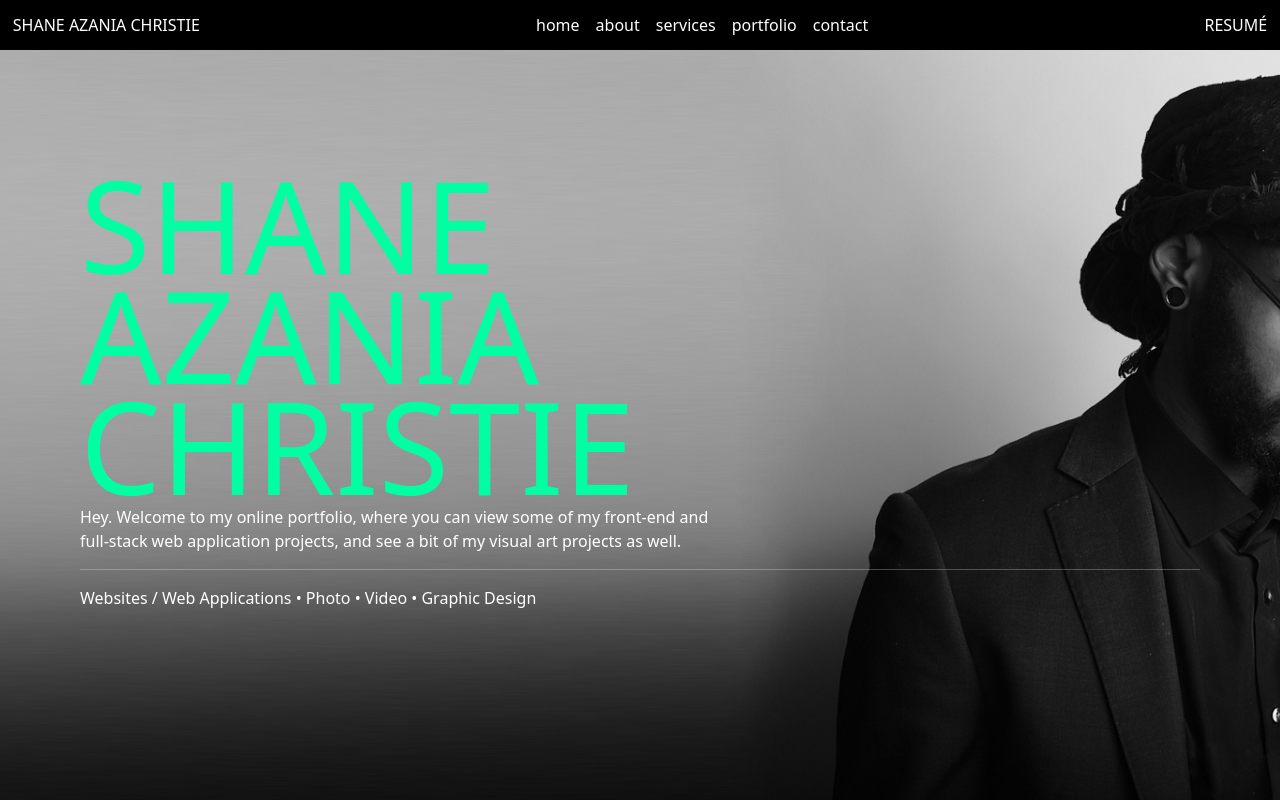
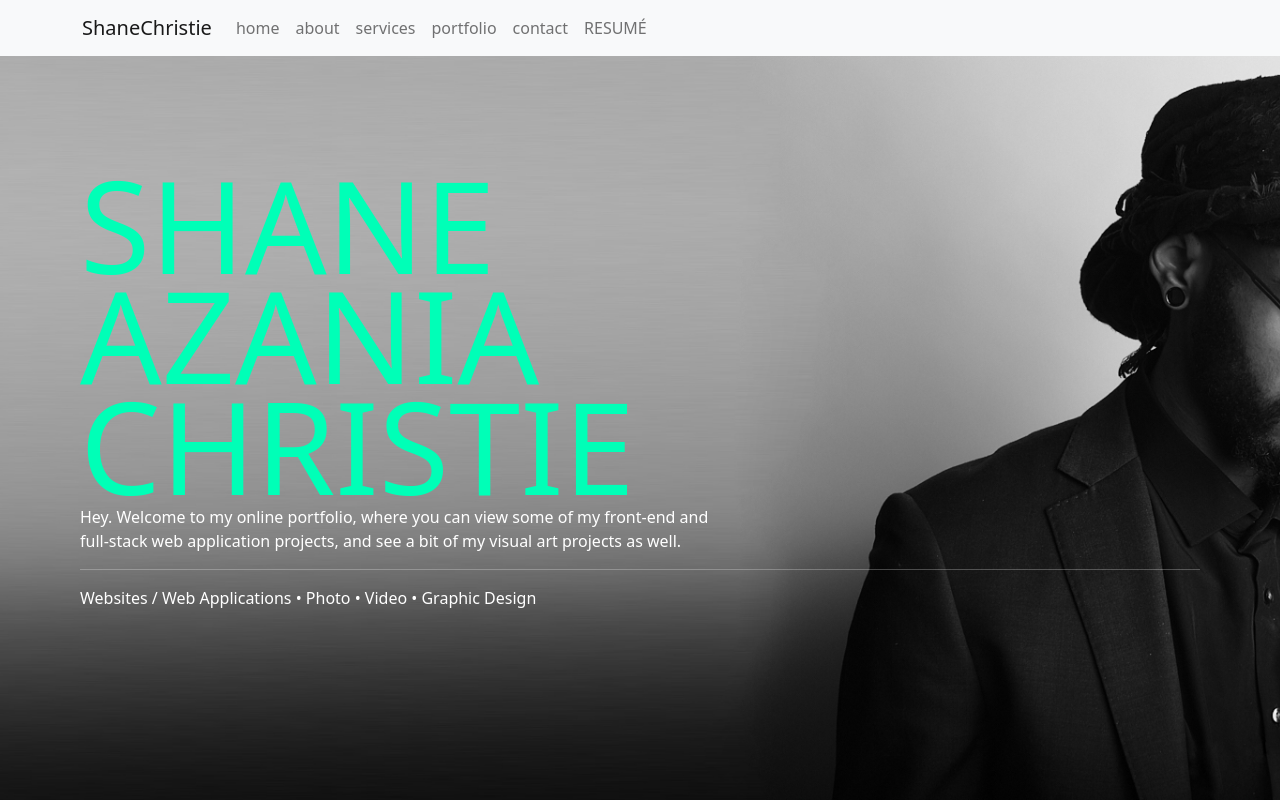
Before and after one commit to ShaneAzania/shane_christie_portfolio, a React (Create React App) app: page / in a window 1280 px wide. Shown: the top 800 px of the page. Built offline with nearby package versions, Linux system fonts and the light colour scheme.

Commit message:
react bootstrap components utilized in nav

```diff
--- a/package.json
+++ b/package.json
@@ -12,6 +12,7 @@
 		"bootstrap": "^5.2.2",
 		"firebase": "^9.13.0",
 		"react": "^18.2.0",
+		"react-bootstrap": "^2.7.2",
 		"react-dom": "^18.2.0",
 		"react-redux": "^8.0.5",
 		"react-router-dom": "^6.4.2",
--- a/src/App.js
+++ b/src/App.js
@@ -1,3 +1,5 @@
+// import 'bootstrap/dist/js/bootstrap.bundle';
+import 'bootstrap/dist/css/bootstrap.css';
 import './App.scss';
 
 // react
@@ -7,7 +9,7 @@ import { Routes, Route /*, useLocation*/ } from 'react-router-dom';
 import { navLinks } from './data/navLinks';
 
 // components
-import Nav from './components/navigation/nav';
+import NavBar from './components/navigation/navigation-bar';
 
 // routes
 import Home from './routes/home/home.route';
@@ -15,7 +17,7 @@ import Home from './routes/home/home.route';
 function App() {
 	return (
 		<Routes>
-			<Route path='/' element={<Nav links={navLinks} />}>
+			<Route path='/' element={<NavBar links={navLinks} />}>
 				<Route index element={<Home />} />
 				{/*}
         		<Route path='shop' element={<Shop />} />
--- a/src/App.scss
+++ b/src/App.scss
@@ -1,12 +1,10 @@
-@import '~bootstrap/scss/bootstrap';
-
 * {
 	// variable
 	--color-1: #000;
 	--color-2: #707070;
 	--color-2-dark: #424242;
 	--color-3: #ffffff;
-	--color-4: #00ffa2;
+	--color-4: #00ffb7;
 
 	--body-padding: 5em;
 
--- a/src/components/navigation/nav.jsx
+++ /dev/null
@@ -1,44 +0,0 @@
-import './nav.styles.scss';
-
-// resumé file
-import resumé from '../../assets/0.ShaneChristie-resume.pdf';
-
-// react
-import React, { Fragment } from 'react';
-import { Outlet, Link } from 'react-router-dom';
-
-// import { ReactComponent as Logo } from '../../assets/logo.svg';
-
-const Nav = ({ links }) => {
-	return (
-		<Fragment>
-			<nav id='nav' className='nav' >
-				<div className='logo'>
-					<a className='nav-links' href={links[0].to}>
-						SHANE AZANIA CHRISTIE
-					</a>
-				</div>
-				<div className='link-box'>
-					{links.map(({ text, to, type }, index) =>
-						type !== 'a' ? (
-							<Link className='nav-links' key={index + text} to={to}>
-								{text.toLowerCase()}
-							</Link>
-						) : (
-							<a className='nav-links' key={index + text} href={to}>
-								{text.toLowerCase()}
-							</a>
-						)
-					)}
-				</div>
-				<a className='resumé-link' href={resumé} target='_blank' rel='noreferrer'>
-					RESUMÉ
-				</a>
-			</nav>
-
-			<Outlet />
-		</Fragment>
-	);
-};
-
-export default Nav;
--- a/src/components/navigation/nav.styles.scss
+++ /dev/null
@@ -1,25 +0,0 @@
-nav.nav {
-	display: flex;
-	align-items: center;
-	justify-content: space-between;
-
-	background-color: var(--color-1);
-
-	position: fixed;
-	z-index: 10;
-
-	width: 100%;
-	padding: 0.8em;
-
-	user-select: none;
-
-	// background: #f00;
-	// box-shadow: 0px 0px 40px 5px #00ffaa;
-
-	.link-box {
-		display: inline-block;
-		a.nav-links {
-			margin: 0 0.5em;
-		}
-	}
-}
--- /dev/null
+++ b/src/components/navigation/navigation-bar.jsx
@@ -0,0 +1,47 @@
+import './navigation-bar.styles.scss';
+import { Navbar, Nav, /* NavDropdown,*/ Container } from 'react-bootstrap';
+
+// resumé file
+import resumé from '../../assets/0.ShaneChristie-resume.pdf';
+
+// react
+import React, { Fragment } from 'react';
+import { Outlet } from 'react-router-dom';
+
+// import { ReactComponent as Logo } from '../../assets/logo.svg';
+
+const NavigationBar = ({ links }) => {
+	return (
+		<Fragment>
+			<Navbar id='nav' className='' bg='light' expand='lg' fixed='top'>
+				<Container>
+					<Navbar.Brand href={links[0].to}>ShaneChristie</Navbar.Brand>
+					<Navbar.Toggle aria-controls='basic-navbar-nav' />
+					<Navbar.Collapse id='basic-navbar-nav'>
+						<Nav className='me-auto'>
+							{links.map(({ text, to, type }, index) => (
+								<Nav.Link href={to}> {text.toLowerCase()}</Nav.Link>
+							))}
+							<Nav.Link href={resumé} target='_blank' rel='noreferrer'>
+								RESUMÉ
+							</Nav.Link>
+							{/*}
+							<NavDropdown title='Dropdown' id='basic-nav-dropdown'>
+								<NavDropdown.Item href='#action/3.1'>Action</NavDropdown.Item>
+								<NavDropdown.Item href='#action/3.2'>Another action</NavDropdown.Item>
+								<NavDropdown.Item href='#action/3.3'>Something</NavDropdown.Item>
+								<NavDropdown.Divider />
+								<NavDropdown.Item href='#action/3.4'>Separated link</NavDropdown.Item>
+							</NavDropdown>
+							{*/}
+						</Nav>
+					</Navbar.Collapse>
+				</Container>
+			</Navbar>
+
+			<Outlet />
+		</Fragment>
+	);
+};
+
+export default NavigationBar;
--- /dev/null
+++ b/src/components/navigation/navigation-bar.styles.scss
@@ -0,0 +1,3 @@
+#nav {
+	width: 100vw;
+}
```
Also changed, not shown: 2 other files (tests, documents, lock files or other folders).
